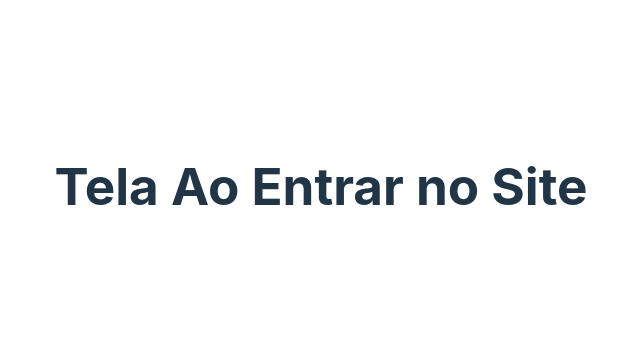
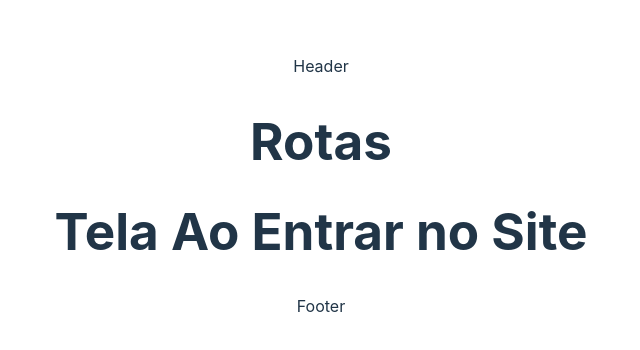
Before and after one commit to caiosantosdev/case_web_ieeevents, a React (Vite) app in the folder frontend/reactrouter/: page / in a window 1280 px wide. Shown: the part 214-564 px from the top of the page, without its empty margins (319-959 px from the left). Built offline with nearby package versions, Linux system fonts and the light colour scheme.

Commit message:
reaproveitamento e pagina de erro

```diff
--- a/frontend/reactrouter/src/App.jsx
+++ b/frontend/reactrouter/src/App.jsx
@@ -1,11 +1,18 @@
-import './App.css'
+import './App.css';
+
+//reaproveitamento de estrutura
+import { Outlet } from "react-router-dom";
+
 
 
 function App() {
 
   return (
     <>
+      <p>Header</p>
       <h1>Rotas</h1>
+      <Outlet />
+      <p>Footer</p>
     </>
   )
 }
--- a/frontend/reactrouter/src/main.jsx
+++ b/frontend/reactrouter/src/main.jsx
@@ -14,8 +14,52 @@ import MeusEventos from './routes/Meuseventos.jsx';
 import Login from './routes/login.jsx';
 import CriacaoEdicaoEvento from './routes/CriacaoEdicaoEvento.jsx';
 import Cadastro from './routes/cadastro.jsx';
+import PaginaErro from './routes/PaginaErro.jsx';
+
+// const router = createBrowserRouter([
+//   {
+//     path: "/",
+//     element: <TelaEntrada />,
+//   },
+//   {
+//     path: "principal",
+//     element: <TelaPrincipal />,
+//   },
+//   {
+//     path: "perfil",
+//     element: <Perfil />,
+//   },
+//   {
+//     path: "evento",
+//     element: <PaginaDoEvento />,
+//   },
+//   {
+//     path: "meus-eventos",
+//     element: <MeusEventos />,
+//   },
+//   {
+//     path: "login",
+//     element: <Login />,
+//   },
+//   {
+//     path: "criacao-edicao",
+//     element: <CriacaoEdicaoEvento />,
+//   },
+//   {
+//     path: "cadastro",
+//     element: <Cadastro />,
+//   },
+
+// ])
 
 const router = createBrowserRouter([
+  {
+    path: "/",
+    element: <App />,
+    //pagina de erro
+    errorElement: <PaginaErro />,
+    children: [
+
       {
         path: "/",
         element: <TelaEntrada />,
@@ -49,6 +93,9 @@ const router = createBrowserRouter([
         element: <Cadastro />,
       },
 
+    ]
+  },
+
 ])
 
 ReactDOM.createRoot(document.getElementById('root')).render(
--- /dev/null
+++ b/frontend/reactrouter/src/routes/PaginaErro.jsx
@@ -0,0 +1,11 @@
+import React from 'react'
+
+const PaginaErro = () => {
+  return (
+    <div>
+        <p>Erro 404 ;-;</p>
+    </div>
+  )
+}
+
+export default PaginaErro
```
Lines whose indentation alone changed are shown as unchanged.
